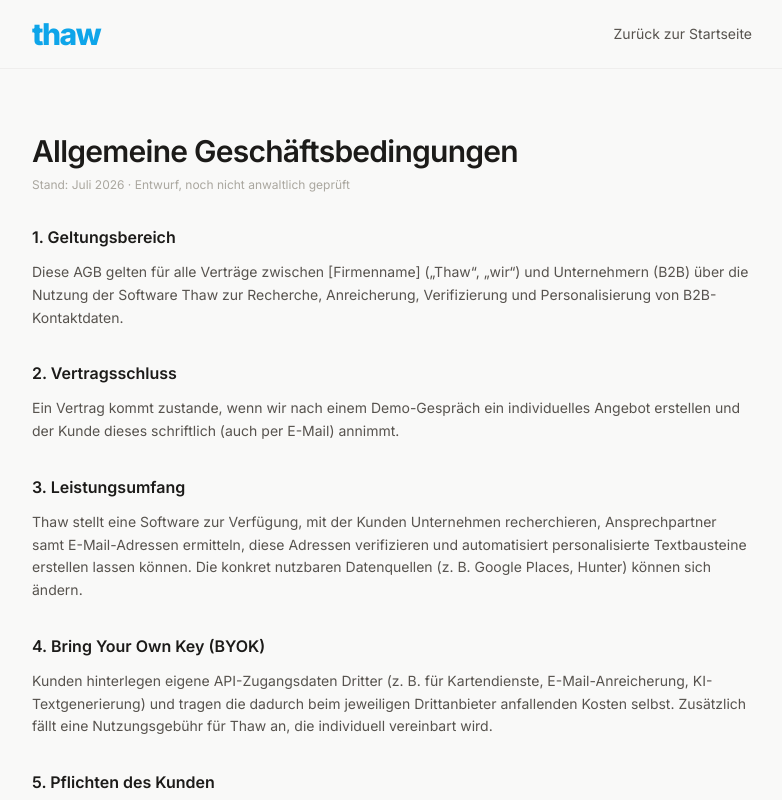
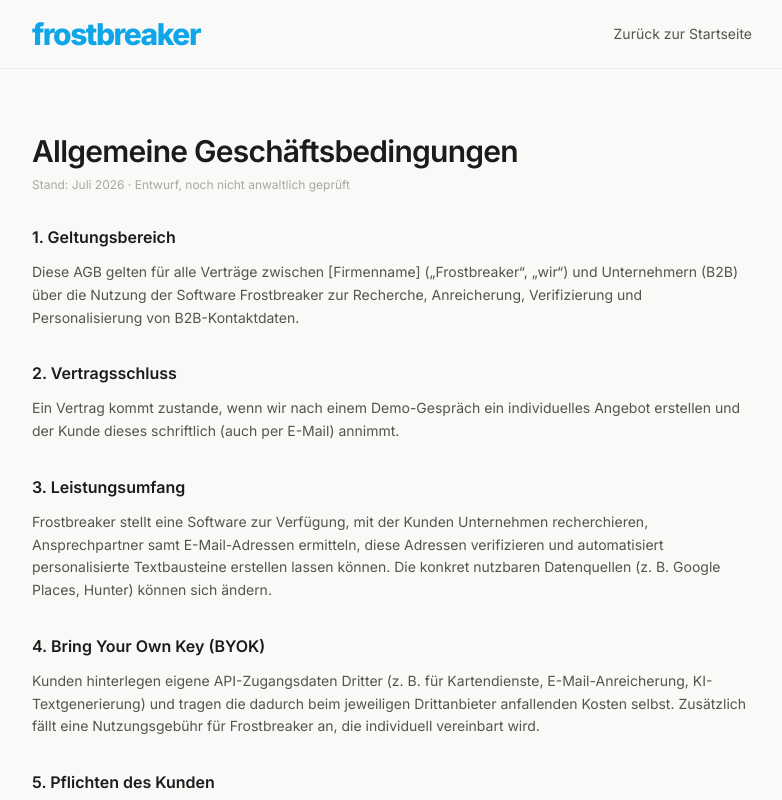
Before and after one commit to YoussefTayachi/system3_app_website, a Next.js app: page /agb in a window 1280 px wide. Shown: the top 800 px of the page, without its empty margins (248-1030 px from the left). Built offline with nearby package versions, Linux system fonts and the light colour scheme.

Commit message:
Branding: Thaw -> Frostbreaker (Nav, Copy, Meta-Tags, Footer, Favicon, Legal-Seiten)

```diff
--- a/app/_copy.tsx
+++ b/app/_copy.tsx
@@ -36,7 +36,7 @@
 ];
 
 export const steps = [
-  { n: "1", title: "Suchen", body: "Nische und Ort eingeben, Thaw findet automatisch passende Unternehmen, für jeden Kunden im eigenen Workspace." },
+  { n: "1", title: "Suchen", body: "Nische und Ort eingeben, Frostbreaker findet automatisch passende Unternehmen, für jeden Kunden im eigenen Workspace." },
   { n: "2", title: "Finden", body: "Entscheider:innen und E-Mail-Adressen werden automatisch ermittelt." },
   { n: "3", title: "Verifizieren", body: "Jede Adresse wird geprüft, bevor sie in eine Kampagne geht." },
   { n: "4", title: "Personalisieren & Exportieren", body: "Eine KI schreibt pro Lead eine individuelle Icebreaker-Zeile, danach direkt exportierbar, auch im Instantly-fertigen Format." },
@@ -51,7 +51,7 @@
     title: "Individuelle KI-Zusammenfassung pro Lead",
     body: "Für jedes Unternehmen wird automatisch eine faktenbasierte Zusammenfassung erstellt, Grundlage für einen Icebreaker, der wirklich nach Recherche klingt. Ton, Regeln und verbotene Wörter sind vollständig einstellbar.",
     fact: "Persönliche E-Mails bekommen etwa doppelt so oft eine Antwort wie 08/15-Mails.",
-    sub: "Fast niemand macht das von Hand, weil es zu lange dauert. Thaw übernimmt das für euch, bei jeder einzelnen E-Mail.",
+    sub: "Fast niemand macht das von Hand, weil es zu lange dauert. Frostbreaker übernimmt das für euch, bei jeder einzelnen E-Mail.",
     source: "Woodpecker, Auswertung von über 20 Mio. E-Mails, 2026",
   },
   {
@@ -250,7 +250,7 @@
   },
   {
     q: "Wie unterscheidet sich das von Apollo/Hunter/Instantly?",
-    a: "Die machen jeweils einen Teil des Workflows gut. Thaw verbindet Suche, Anreicherung, Verifizierung und Personalisierung, damit ihr nicht zwischen mehreren Tools hin- und herexportiert. Zusätzlich bleibt Thaw auch nach dem Versand im Bild: Antworten werden automatisch eingeordnet, und das Dashboard zeigt gebuchte Meetings und Pipeline-Wert, nicht nur Öffnungsraten.",
+    a: "Die machen jeweils einen Teil des Workflows gut. Frostbreaker verbindet Suche, Anreicherung, Verifizierung und Personalisierung, damit ihr nicht zwischen mehreren Tools hin- und herexportiert. Zusätzlich bleibt Frostbreaker auch nach dem Versand im Bild: Antworten werden automatisch eingeordnet, und das Dashboard zeigt gebuchte Meetings und Pipeline-Wert, nicht nur Öffnungsraten.",
   },
   {
     q: "Wie schnell bin ich startklar?",
--- a/app/_legal/LegalShell.tsx
+++ b/app/_legal/LegalShell.tsx
@@ -6,7 +6,7 @@
       <header className="border-b border-edge/60">
         <div className="mx-auto flex max-w-3xl items-center justify-between px-4 py-4 sm:px-6">
           <Link href="/" className="flex items-center gap-2.5">
-            <span className="text-3xl font-extrabold tracking-tighter text-[#0EA5E9]">thaw</span>
+            <span className="text-3xl font-extrabold tracking-tighter text-[#0EA5E9]">frostbreaker</span>
           </Link>
           <Link href="/" className="text-sm text-soft hover:text-ink">Zurück zur Startseite</Link>
         </div>
@@ -18,7 +18,7 @@
       </main>
       <footer className="border-t border-edge/60">
         <div className="mx-auto max-w-3xl px-4 py-8 text-xs text-mute sm:px-6">
-          © {new Date().getFullYear()} Thaw · Wien, Österreich
+          © {new Date().getFullYear()} Frostbreaker · Wien, Österreich
         </div>
       </footer>
     </div>
--- a/app/_mockups.tsx
+++ b/app/_mockups.tsx
@@ -49,7 +49,7 @@
           <circle cx="18" cy="18" r="2" stroke="currentColor" strokeWidth="1.6" />
           <path d="m7.7 11 6.6-3M7.7 13l6.6 3" stroke="currentColor" strokeWidth="1.6" strokeLinecap="round" />
         </svg>
-        <span className="min-w-0 flex-1 truncate text-xs text-mute">app.thaw.io/report/muster-gmbh</span>
+        <span className="min-w-0 flex-1 truncate text-xs text-mute">app.frostbreaker.app/report/muster-gmbh</span>
         <span className="shrink-0 rounded-md border border-edge2 px-2 py-1 text-[11px] font-medium text-soft">Kopieren</span>
       </div>
     </div>
@@ -119,7 +119,7 @@
           </div>
         </div>
         <div>
-          <p className="text-xs font-medium uppercase tracking-wide text-faint">Thaw, über Google Places</p>
+          <p className="text-xs font-medium uppercase tracking-wide text-faint">Frostbreaker, über Google Places</p>
           <div className="mt-2 space-y-1.5">
             {businesses.map((b) => (
               <div key={b.name} className="flex items-center gap-2.5 rounded-lg border border-emerald-500/30 bg-emerald-500/5 px-3 py-2">
--- a/app/_ui.tsx
+++ b/app/_ui.tsx
@@ -1,7 +1,7 @@
 export const BOOKING_URL = "#book-a-demo"; // TODO: Cal.com/Calendly-Link einsetzen, sobald eingerichtet
 
 export function Logo() {
-  return <span className="text-3xl font-extrabold tracking-tighter text-[#0EA5E9]">thaw</span>;
+  return <span className="text-3xl font-extrabold tracking-tighter text-[#0EA5E9]">frostbreaker</span>;
 }
 
 export function CTAButton({ className = "", label }: { className?: string; label?: string }) {
--- a/app/agb/page.tsx
+++ b/app/agb/page.tsx
@@ -1,6 +1,6 @@
 import { LegalShell } from "../_legal/LegalShell";
 
-export const metadata = { title: "AGB · Thaw" };
+export const metadata = { title: "AGB · Frostbreaker" };
 
 export default function AGB() {
   return (
@@ -9,8 +9,8 @@
         <section>
           <h2 className="text-base font-semibold text-ink">1. Geltungsbereich</h2>
           <p className="mt-3">
-            Diese AGB gelten für alle Verträge zwischen [Firmenname] („Thaw“, „wir“) und Unternehmern (B2B) über die
-            Nutzung der Software Thaw zur Recherche, Anreicherung, Verifizierung und Personalisierung von
+            Diese AGB gelten für alle Verträge zwischen [Firmenname] („Frostbreaker“, „wir“) und Unternehmern (B2B) über die
+            Nutzung der Software Frostbreaker zur Recherche, Anreicherung, Verifizierung und Personalisierung von
             B2B-Kontaktdaten.
           </p>
         </section>
@@ -26,7 +26,7 @@
         <section>
           <h2 className="text-base font-semibold text-ink">3. Leistungsumfang</h2>
           <p className="mt-3">
-            Thaw stellt eine Software zur Verfügung, mit der Kunden Unternehmen recherchieren, Ansprechpartner samt
+            Frostbreaker stellt eine Software zur Verfügung, mit der Kunden Unternehmen recherchieren, Ansprechpartner samt
             E-Mail-Adressen ermitteln, diese Adressen verifizieren und automatisiert personalisierte Textbausteine
             erstellen lassen können. Die konkret nutzbaren Datenquellen (z. B. Google Places, Hunter) können sich
             ändern.
@@ -38,16 +38,16 @@
           <p className="mt-3">
             Kunden hinterlegen eigene API-Zugangsdaten Dritter (z. B. für Kartendienste, E-Mail-Anreicherung,
             KI-Textgenerierung) und tragen die dadurch beim jeweiligen Drittanbieter anfallenden Kosten selbst.
-            Zusätzlich fällt eine Nutzungsgebühr für Thaw an, die individuell vereinbart wird.
+            Zusätzlich fällt eine Nutzungsgebühr für Frostbreaker an, die individuell vereinbart wird.
           </p>
         </section>
 
         <section>
           <h2 className="text-base font-semibold text-ink">5. Pflichten des Kunden</h2>
           <p className="mt-3">
-            Der Kunde ist allein dafür verantwortlich, die mit Thaw recherchierten Kontakte im Einklang mit den für
+            Der Kunde ist allein dafür verantwortlich, die mit Frostbreaker recherchierten Kontakte im Einklang mit den für
             ihn geltenden Regeln zur Direktwerbung zu kontaktieren (u. a. TKG in Österreich, UWG in Deutschland).
-            Thaw stellt ein Werkzeug bereit, prüft aber nicht die rechtliche Zulässigkeit einzelner Kampagnen des
+            Frostbreaker stellt ein Werkzeug bereit, prüft aber nicht die rechtliche Zulässigkeit einzelner Kampagnen des
             Kunden.
           </p>
         </section>
--- a/app/avv/page.tsx
+++ b/app/avv/page.tsx
@@ -1,6 +1,6 @@
 import { LegalShell } from "../_legal/LegalShell";
 
-export const metadata = { title: "Auftragsverarbeitungsvertrag · Thaw" };
+export const metadata = { title: "Auftragsverarbeitungsvertrag · Frostbreaker" };
 
 export default function AVV() {
   return (
@@ -9,7 +9,7 @@
         <section>
           <p>
             Dieser Auftragsverarbeitungsvertrag nach Art. 28 DSGVO gilt ergänzend zu den AGB zwischen dem Kunden
-            (Verantwortlicher) und [Firmenname] („Thaw“, Auftragsverarbeiter), soweit Thaw im Auftrag des Kunden
+            (Verantwortlicher) und [Firmenname] („Frostbreaker“, Auftragsverarbeiter), soweit Frostbreaker im Auftrag des Kunden
             personenbezogene Daten von Ansprechpartnern bei Zielunternehmen verarbeitet.
           </p>
         </section>
@@ -32,13 +32,13 @@
 
         <section>
           <h2 className="text-base font-semibold text-ink">3. Kreis der Betroffenen</h2>
-          <p className="mt-3">Ansprechpartner bei den vom Kunden über Thaw recherchierten Unternehmen.</p>
+          <p className="mt-3">Ansprechpartner bei den vom Kunden über Frostbreaker recherchierten Unternehmen.</p>
         </section>
 
         <section>
-          <h2 className="text-base font-semibold text-ink">4. Pflichten von Thaw</h2>
+          <h2 className="text-base font-semibold text-ink">4. Pflichten von Frostbreaker</h2>
           <p className="mt-3">
-            Thaw verarbeitet die Daten ausschließlich auf dokumentierte Weisung des Kunden, gewährleistet
+            Frostbreaker verarbeitet die Daten ausschließlich auf dokumentierte Weisung des Kunden, gewährleistet
             Vertraulichkeit, trifft angemessene technische und organisatorische Maßnahmen (u. a. Verschlüsselung,
             Zugriffskontrollen, EU-Hosting) und unterstützt den Kunden bei der Erfüllung von Betroffenenrechten.
           </p>
@@ -46,7 +46,7 @@
 
         <section>
           <h2 className="text-base font-semibold text-ink">5. Unterauftragsverarbeiter</h2>
-          <p className="mt-3">Thaw setzt aktuell folgende Unterauftragsverarbeiter ein:</p>
+          <p className="mt-3">Frostbreaker setzt aktuell folgende Unterauftragsverarbeiter ein:</p>
           <ul className="mt-3 list-disc space-y-1.5 pl-5">
             <li>Supabase (Datenbank, EU-Region Frankfurt)</li>
             <li>Vercel Inc. (Hosting)</li>
@@ -64,7 +64,7 @@
         <section>
           <h2 className="text-base font-semibold text-ink">6. Löschung und Rückgabe</h2>
           <p className="mt-3">
-            Nach Vertragsende löscht Thaw die im Auftrag verarbeiteten Daten oder gibt sie auf Wunsch des Kunden
+            Nach Vertragsende löscht Frostbreaker die im Auftrag verarbeiteten Daten oder gibt sie auf Wunsch des Kunden
             zurück, soweit keine gesetzliche Aufbewahrungspflicht entgegensteht.
           </p>
         </section>
--- a/app/datenschutz/page.tsx
+++ b/app/datenschutz/page.tsx
@@ -1,6 +1,6 @@
 import { LegalShell } from "../_legal/LegalShell";
 
-export const metadata = { title: "Datenschutzerklärung · Thaw" };
+export const metadata = { title: "Datenschutzerklärung · Frostbreaker" };
 
 export default function Datenschutz() {
   return (
@@ -29,7 +29,7 @@
           <p className="mt-3">
             Über das Formular „Kostenlosen Icebreaker generieren“ könnt ihr freiwillig Firmenname, Website und
             E-Mail-Adresse angeben, um ein Beispiel für eine personalisierte E-Mail-Ansprache zu erhalten. Mit dem
-            Absenden stimmt ihr ausdrücklich zu, dass wir euch per E-Mail zu Thaw kontaktieren dürfen (Art. 6 Abs. 1
+            Absenden stimmt ihr ausdrücklich zu, dass wir euch per E-Mail zu Frostbreaker kontaktieren dürfen (Art. 6 Abs. 1
             lit. a DSGVO, Einwilligung). Diese Einwilligung könnt ihr jederzeit formlos per E-Mail an{" "}
             <a href="mailto:youtaybusiness@gmail.com" className="text-ink underline">[Kontakt-E-Mail]</a> widerrufen.
             Ohne diese Einwilligung wird das Formular nicht abgeschickt.
--- a/app/impressum/page.tsx
+++ b/app/impressum/page.tsx
@@ -1,6 +1,6 @@
 import { LegalShell } from "../_legal/LegalShell";
 
-export const metadata = { title: "Impressum · Thaw" };
+export const metadata = { title: "Impressum · Frostbreaker" };
 
 export default function Impressum() {
   return (
--- a/app/layout.tsx
+++ b/app/layout.tsx
@@ -3,9 +3,9 @@
 import "@fontsource-variable/inter";
 import "./globals.css";
 
-const title = "Thaw: Leads finden, anreichern und persönlich kontaktieren, ohne vier Tools zu bezahlen";
+const title = "Frostbreaker: Leads finden, anreichern und persönlich kontaktieren, ohne vier Tools zu bezahlen";
 const description =
-  "Thaw findet B2B-Leads, verifiziert E-Mails und schreibt individuelle Icebreaker automatisch, alles in einem Tool, mit eigenen API-Keys statt teurer Pauschale.";
+  "Frostbreaker findet B2B-Leads, verifiziert E-Mails und schreibt individuelle Icebreaker automatisch, alles in einem Tool, mit eigenen API-Keys statt teurer Pauschale.";
 
 export const metadata: Metadata = {
   title,
@@ -26,7 +26,7 @@
 const orgJsonLd = {
   "@context": "https://schema.org",
   "@type": "Organization",
-  name: "Thaw",
+  name: "Frostbreaker",
   description,
   areaServed: "DE-AT-CH",
 };
--- a/app/page.tsx
+++ b/app/page.tsx
@@ -38,7 +38,7 @@
               Lead-Gen und Cold Outreach für alle eure Kunden, aus einem Tool, unter eurem eigenen Namen.
             </h1>
             <p className="mt-5 text-base leading-relaxed text-soft sm:text-lg">
-              Ein Klick, und Thaw sucht automatisch passende Unternehmen, findet die richtigen
+              Ein Klick, und Frostbreaker sucht automatisch passende Unternehmen, findet die richtigen
               Ansprechpartner, verifiziert die E-Mail-Adressen und schreibt für jeden Lead eine
               individuelle Icebreaker-Zeile, vollautomatisch, für jeden Kunden im eigenen
               Workspace. Kein manueller Zwischenschritt spart euch Stunden pro Kunde und macht
@@ -57,7 +57,7 @@
             <p className="mt-1.5 text-xs text-mute">Quelle: Litmus, State of Email 2025</p>
           </div>
           <div className="fade-up mt-10">
-            <Screenshot src="/screenshots/alle-leads.png" alt="Thaw Leads-Tabelle mit Firmen-Logos, Kontaktanzahl und E-Mail-Status" />
+            <Screenshot src="/screenshots/alle-leads.png" alt="Frostbreaker Leads-Tabelle mit Firmen-Logos, Kontaktanzahl und E-Mail-Status" />
           </div>
           {/* Kompakte Stat-Kachel-Reihe, dieselbe belegte Zahl wie weiter unten im
               "Proof stat"-Abschnitt, hier bewusst früher und kompakter wiederholt
@@ -89,7 +89,7 @@
                 strukturiert investiert haben, tauchen dort kaum auf.
               </p>
               <p className="mt-4 text-sm leading-relaxed text-soft sm:text-base">
-                Thaw sucht stattdessen direkt über Google Places/Google Maps, wo praktisch jedes
+                Frostbreaker sucht stattdessen direkt über Google Places/Google Maps, wo praktisch jedes
                 Unternehmen mit physischer Adresse gelistet ist, unabhängig von digitaler Reife.
                 Für eine Agentur heißt das: Zugriff auf genau die lokalen Kund:innen, die sonst
                 zwischen den Zähnen der üblichen Prospecting-Tools durchfallen.
@@ -124,7 +124,7 @@
         <div className="mx-auto max-w-[1267px] px-4 py-20 sm:px-6">
           <SectionHeading title="Ein Workflow. Vier Schritte. Vollautomatisch, auf Knopfdruck." />
           <p className="-mt-6 mb-8 max-w-2xl text-sm leading-relaxed text-soft sm:text-base">
-            Einmal Nische und Kriterien festlegen, den Rest übernimmt Thaw: kein manueller
+            Einmal Nische und Kriterien festlegen, den Rest übernimmt Frostbreaker: kein manueller
             Zwischenschritt, kein Warten auf einen Praktikanten, keine Excel-Liste von Hand.
           </p>
 
@@ -193,7 +193,7 @@
             <p className="text-sm leading-relaxed text-soft">
               <span className="font-medium text-ink">Bei reinen Versand-Tools ist eine Multi-Kunden-Verwaltung meist ein
               separat bepreistes Zusatzmodul,</span> oft mit einem eigenen Preis pro angelegtem
-              Kunden-Workspace, obendrauf auf ein Tool, das nur den Versand übernimmt. Bei Thaw
+              Kunden-Workspace, obendrauf auf ein Tool, das nur den Versand übernimmt. Bei Frostbreaker
               ist das von Anfang an Teil des Produkts.
             </p>
           </div>
@@ -206,7 +206,7 @@
           <div className="lg:col-span-2">
             <SectionHeading
               eyebrow="Mehr als Lead-Suche"
-              title="Die meisten Tools hören auf, sobald die Mail raus ist. Thaw nicht."
+              title="Die meisten Tools hören auf, sobald die Mail raus ist. Frostbreaker nicht."
             />
             <p className="max-w-md text-sm leading-relaxed text-soft sm:text-base">
               Über eine Verbindung zu eurem Versandtool fließen Antworten, Bounces und
@@ -240,7 +240,7 @@
           <div className="max-w-2xl lg:col-span-2">
             <p className="text-sm leading-relaxed text-soft sm:text-base">
               Die meisten Tools spucken einen Icebreaker aus, ohne dass ihr wisst, worauf er sich
-              stützt oder wie er klingt. Bei Thaw stellt ihr das selbst ein: pro Nische, pro
+              stützt oder wie er klingt. Bei Frostbreaker stellt ihr das selbst ein: pro Nische, pro
               Kampagne, so oft ihr wollt.
             </p>
             <ul className="mt-6 grid gap-4 text-sm text-soft">
@@ -311,7 +311,7 @@
 
       {/* USPs */}
       <section className="mx-auto max-w-6xl px-4 py-20 sm:px-6">
-        <SectionHeading eyebrow="Warum Thaw" title="Warum Thaw und nicht vier einzelne Tools" />
+        <SectionHeading eyebrow="Warum Frostbreaker" title="Warum Frostbreaker und nicht vier einzelne Tools" />
         <div className="grid gap-5 sm:grid-cols-2 lg:grid-cols-3">
           {usps.map((u) => (
             <div key={u.title} className="rounded-xl border border-edge/60 bg-panel p-6">
@@ -380,7 +380,7 @@
             <thead>
               <tr className="border-b border-edge/60 bg-panel2 text-left">
                 <th className="px-5 py-3 font-medium text-faint"> </th>
-                <th className="px-5 py-3 font-medium text-ink">Thaw</th>
+                <th className="px-5 py-3 font-medium text-ink">Frostbreaker</th>
                 <th className="px-5 py-3 font-medium text-faint">Typischer Alternativ-Stack einer Agentur</th>
               </tr>
             </thead>
@@ -403,7 +403,7 @@
               <p className="text-xs font-medium uppercase tracking-wide text-faint">{label}</p>
               <div className="mt-3 grid grid-cols-2 gap-3">
                 <div>
-                  <p className="text-[10px] font-medium uppercase tracking-wide text-mute">Thaw</p>
+                  <p className="text-[10px] font-medium uppercase tracking-wide text-mute">Frostbreaker</p>
                   <p className="mt-1 text-sm text-ink">{s3}</p>
                 </div>
                 <div>
@@ -441,12 +441,12 @@
         </div>
       </section>
 
-      {/* Why Thaw exists + honest trust building (early access, founder statement, powered by) */}
+      {/* Why Frostbreaker exists + honest trust building (early access, founder statement, powered by) */}
       <section className="mx-auto max-w-6xl px-4 py-20 sm:px-6">
-        <SectionHeading title="Warum es Thaw gibt" />
+        <SectionHeading title="Warum es Frostbreaker gibt" />
         <p className="max-w-3xl text-sm leading-relaxed text-soft sm:text-base">
           Outbound-Teams kombinieren heute meist vier bis fünf einzelne Tools, um vom ersten
-          Suchbegriff bis zur personalisierten, verifizierten E-Mail zu kommen. Thaw reduziert
+          Suchbegriff bis zur personalisierten, verifizierten E-Mail zu kommen. Frostbreaker reduziert
           diesen Workflow auf ein einziges Tool, mit voller Kostentransparenz statt
           Pauschal-Abos und ohne CSV-Hin-und-Her zwischen Anbietern.
         </p>
@@ -461,7 +461,7 @@
             </div>
             <h3 className="mt-4 text-sm font-semibold text-ink">Früher Zugang statt großer Kundenliste</h3>
             <p className="mt-1.5 text-sm leading-relaxed text-soft">
-              Thaw ist aktuell in aktiver Erprobung mit den ersten Partneragenturen. Bewusst eine
+              Frostbreaker ist aktuell in aktiver Erprobung mit den ersten Partneragenturen. Bewusst eine
               kleine, eng begleitete Gruppe statt eines anonymen Massenprodukts, jede Anpassung
               geht direkt in den nächsten Sprint.
             </p>
@@ -471,14 +471,14 @@
             <p className="text-xs font-medium uppercase tracking-wide text-faint">Vom Gründerteam</p>
             <p className="mt-3 text-sm italic leading-relaxed text-ink">
               „Die 33 Stunden gesparte Recherchezeit weiter oben auf dieser Seite sind aus unserer
-              eigenen Akquise, nicht aus einer Fallstudie. Wir bauen Thaw für das Problem, das wir
+              eigenen Akquise, nicht aus einer Fallstudie. Wir bauen Frostbreaker für das Problem, das wir
               selbst jeden Tag lösen mussten."
             </p>
             <div className="mt-4 flex items-center gap-2.5">
               <div className="flex h-8 w-8 items-center justify-center rounded-full bg-sky-500 text-xs font-bold text-white">
                 T
               </div>
-              <p className="text-xs text-mute">Gründerteam, Thaw</p>
+              <p className="text-xs text-mute">Gründerteam, Frostbreaker</p>
             </div>
           </div>
 
@@ -521,7 +521,7 @@
           Bereit für die ersten Leads ohne manuelles Research?
         </h2>
         <p className="mx-auto mt-4 max-w-xl text-sm leading-relaxed text-soft sm:text-base">
-          15 Minuten, wir zeigen euch live, wie Thaw für eure Nische aussieht. Kein
+          15 Minuten, wir zeigen euch live, wie Frostbreaker für eure Nische aussieht. Kein
           Verkaufsgespräch von der Stange, sondern eine echte Suche mit euren eigenen Kriterien.
         </p>
         <CTAButton className="mt-8" />
@@ -530,7 +530,7 @@
       {/* Footer */}
       <footer className="border-t border-edge/60">
         <div className="mx-auto flex max-w-6xl flex-col gap-4 px-4 py-8 text-xs text-mute sm:flex-row sm:items-center sm:justify-between sm:px-6">
-          <span>© {new Date().getFullYear()} Thaw · Wien, Österreich</span>
+          <span>© {new Date().getFullYear()} Frostbreaker · Wien, Österreich</span>
           <div className="flex flex-wrap gap-x-4 gap-y-2">
             <a href="/impressum" className="hover:text-ink">Impressum</a>
             <a href="/datenschutz" className="hover:text-ink">Datenschutzerklärung</a>
--- a/app/start/page.tsx
+++ b/app/start/page.tsx
@@ -3,7 +3,7 @@
 import { heroStatTiles } from "../_copy";
 
 export const metadata = {
-  title: "Thaw für Agenturen · Kurzübersicht",
+  title: "Frostbreaker für Agenturen · Kurzübersicht",
   description: "Lead-Gen und Cold Outreach für alle eure Kunden, aus einem Tool, unter eurem eigenen Namen.",
 };
 
@@ -12,7 +12,7 @@
  * Kaltakquise (E-Mail/Anruf). Bewusst kein Nav, keine Vergleichstabelle, keine
  * FAQ: wer hierher klickt, hat den Haken aus der Mail schon im Kopf und soll
  * in Sekunden bestätigt sehen, dass das hier genau das ist ("Message Match").
- * Die volle Seite mit allen Belegen bleibt unter thaw.io/ für alle anderen
+ * Die volle Seite mit allen Belegen bleibt unter frostbreaker.app/ für alle anderen
  * Besucher (organisch, weitergeleitet, etc.).
  */
 export default function StartPage() {
@@ -54,7 +54,7 @@
           </div>
           <FactBox
             fact="Bei reinen Versand-Tools ist Multi-Kunden-Verwaltung meist ein separat bepreistes Zusatzmodul."
-            sub="Bei Thaw ist das von Anfang an Teil des Produkts, weil Lead-Suche, Personalisierung und Reporting sowieso pro Kunde getrennt laufen müssen."
+            sub="Bei Frostbreaker ist das von Anfang an Teil des Produkts, weil Lead-Suche, Personalisierung und Reporting sowieso pro Kunde getrennt laufen müssen."
             source="Marktvergleich White-Label-Cold-Email-Tools, 2026"
           />
         </div>
@@ -75,7 +75,7 @@
 
       <footer className="border-t border-edge/60">
         <div className="mx-auto max-w-3xl px-4 py-6 text-center text-xs text-mute sm:px-6">
-          © {new Date().getFullYear()} Thaw · Wien, Österreich
+          © {new Date().getFullYear()} Frostbreaker · Wien, Österreich
         </div>
       </footer>
     </div>
```
Also changed, not shown: app/icon.svg.
